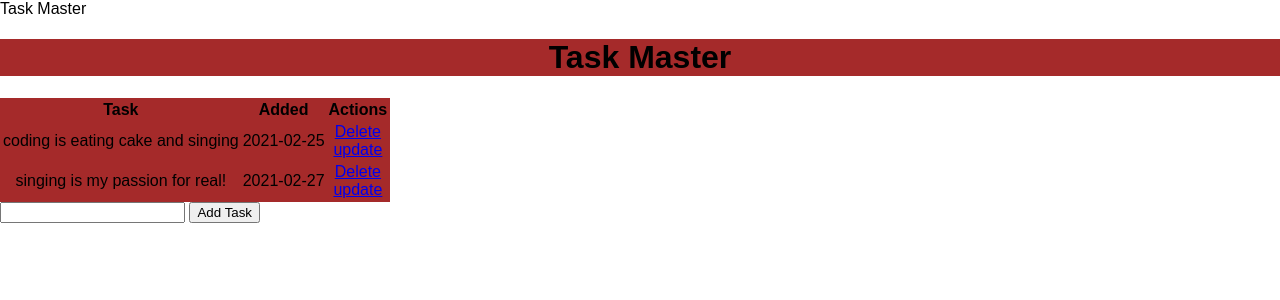
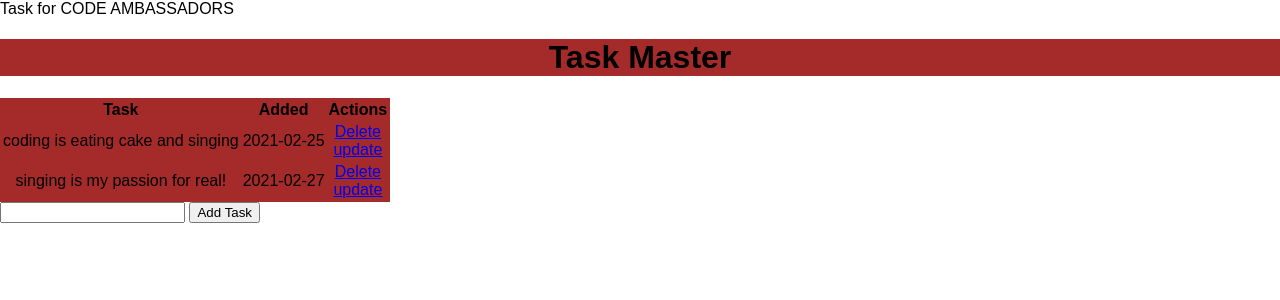
Before and after one commit to lillianaleecode/Lilliana-Lee-Code-University, a Flask app: page / in a window 1280 px wide. Shown: the top 300 px of the page. Run offline with Flask 2, Linux system fonts and the light colour scheme; data comes from the database, SQL or seed files in the repository.

Commit message:
first commit

```diff
--- a/templates/index.html
+++ b/templates/index.html
@@ -1,7 +1,7 @@
     {% extends 'base.html' %}
 
     {% block head %}
-    <tittle>Task Master</tittle>
+    <tittle>Task for CODE AMBASSADORS</tittle>
     {% endblock %}
 
     {% block body%}
```
Also changed, not shown: README.md (added).
